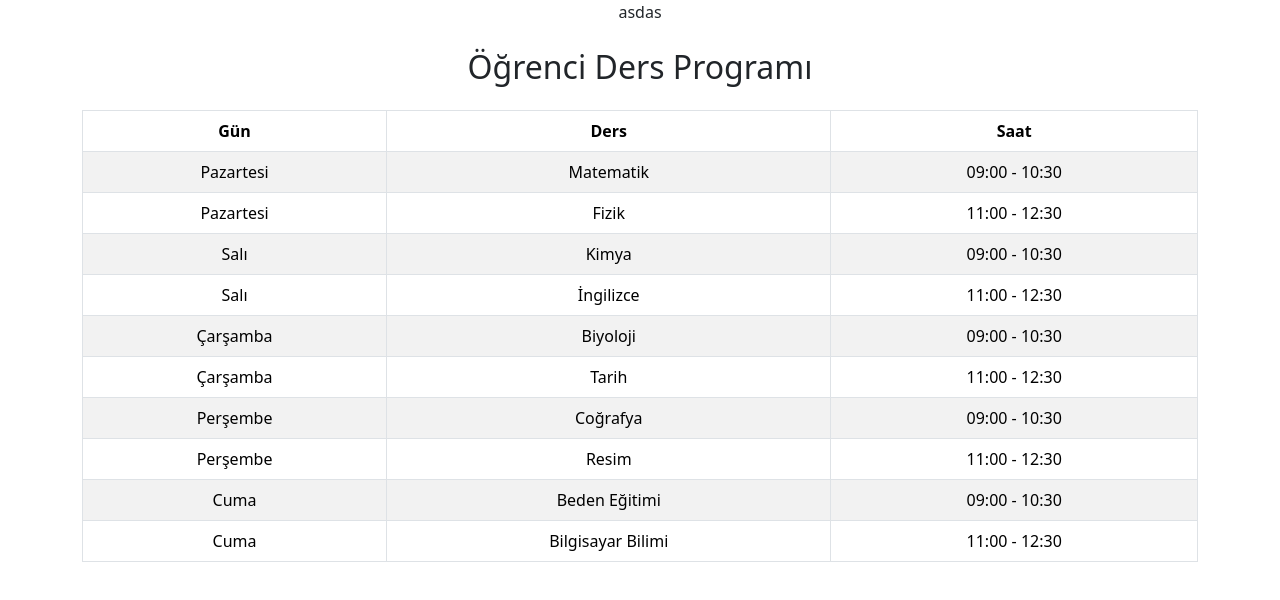
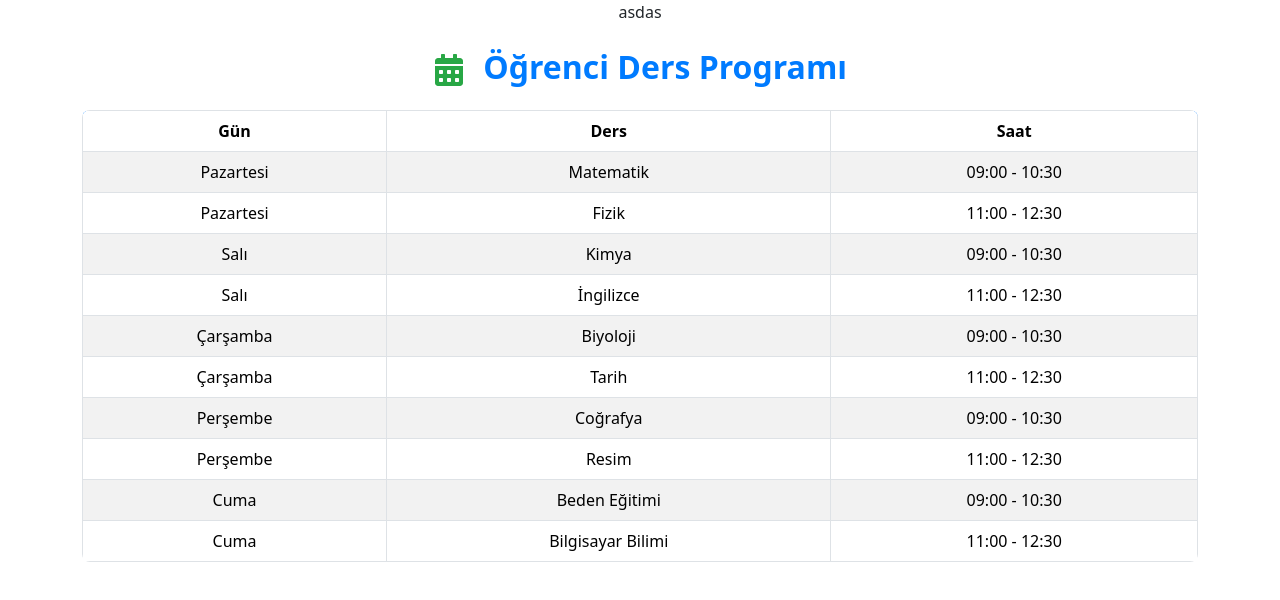
Before and after one commit to yusuf01655/ogrenci-takip-veli-bilgilendirme-sistemi, a React (Create React App) app: page / in a window 1280 px wide. Shown: the top 600 px of the page. Built offline with nearby package versions, Linux system fonts and the light colour scheme.

Commit message:
ders programi sayfasina degisiklik yapildi

```diff
--- a/package.json
+++ b/package.json
@@ -10,6 +10,7 @@
     "bootstrap": "^5.3.3",
     "react": "^19.0.0",
     "react-dom": "^19.0.0",
+    "react-icons": "^5.5.0",
     "react-scripts": "5.0.1",
     "web-vitals": "^2.1.4"
   },
--- a/src/component/DersProgrami.jsx
+++ b/src/component/DersProgrami.jsx
@@ -2,6 +2,7 @@ import { Container, Table, TableBody, TableCell, TableContainer, TableHead, Tabl
 import React from "react";
 import './style/DersProgrami.css';
 import "bootstrap/dist/css/bootstrap.min.css";
+import { FaCalendarAlt } from "react-icons/fa";
 
 const scheduleData = [
   { day: "Pazartesi", subject: "Matematik", time: "09:00 - 10:30" },
@@ -18,11 +19,13 @@ const scheduleData = [
 
 const DersProgrami = () => {
 
-    return(<><div className="container mt-4">
-      <h2 className="text-center mb-4">Öğrenci Ders Programı</h2>
+    return(<> <div className="container mt-4">
+      <h2 className="text-center mb-4 title">
+        <FaCalendarAlt className="icon" /> Öğrenci Ders Programı
+      </h2>
       <div className="table-responsive">
-        <table className="table table-striped table-bordered">
-          <thead className="thead-dark">
+        <table className="table table-striped table-bordered custom-table">
+          <thead>
             <tr>
               <th>Gün</th>
               <th>Ders</th>
--- a/src/component/style/DersProgrami.css
+++ b/src/component/style/DersProgrami.css
@@ -0,0 +1,57 @@
+body {
+  font-family: "Roboto", sans-serif;
+  background-color: #f8f9fa;
+}
+
+.title {
+  color: #007bff;
+  font-weight: bold;
+}
+
+.icon {
+  margin-right: 10px;
+  color: #28a745;
+}
+
+.custom-table {
+  border-radius: 8px;
+  overflow: hidden;
+}
+
+.custom-table thead {
+  background-color: #007bff;
+  color: white;
+}
+
+.custom-table tbody tr:hover {
+  background-color: #ffa50033;
+  transition: background-color 0.3s ease-in-out;
+}
+
+.custom-table td, .custom-table th {
+  text-align: center;
+  padding: 12px;
+}
+
+button {
+  background-color: #007bff;
+  color: white;
+  border: none;
+  padding: 10px 20px;
+  border-radius: 8px;
+  cursor: pointer;
+  transition: background-color 0.3s ease-in-out;
+}
+
+button:hover {
+  background-color: #0056b3;
+}
+
+.modal {
+  animation: fadeIn 0.4s ease-in-out;
+}
+
+@keyframes fadeIn {
+  from { opacity: 0; }
+  to { opacity: 1; }
+}
```
Also changed, not shown: src/component/Anasayfa.jsx (added), 1 other file (tests, documents, lock files or other folders).
